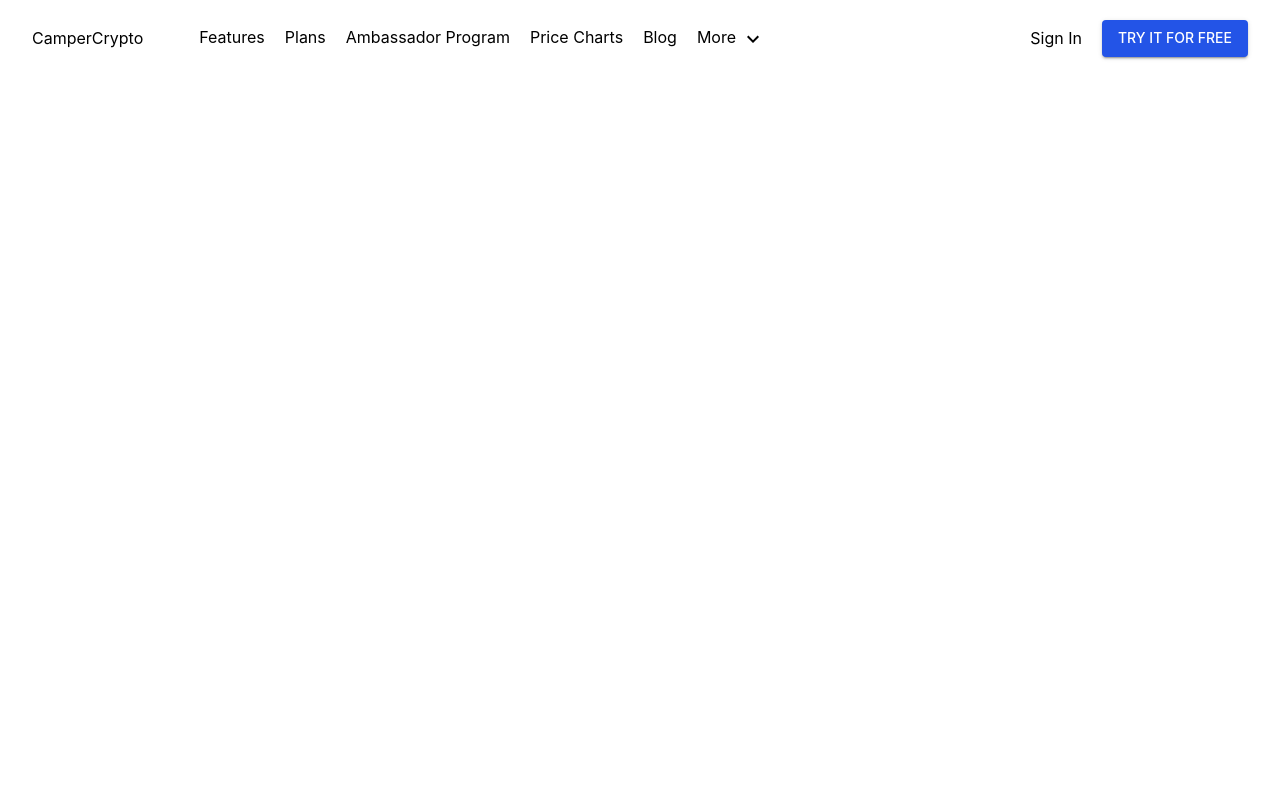
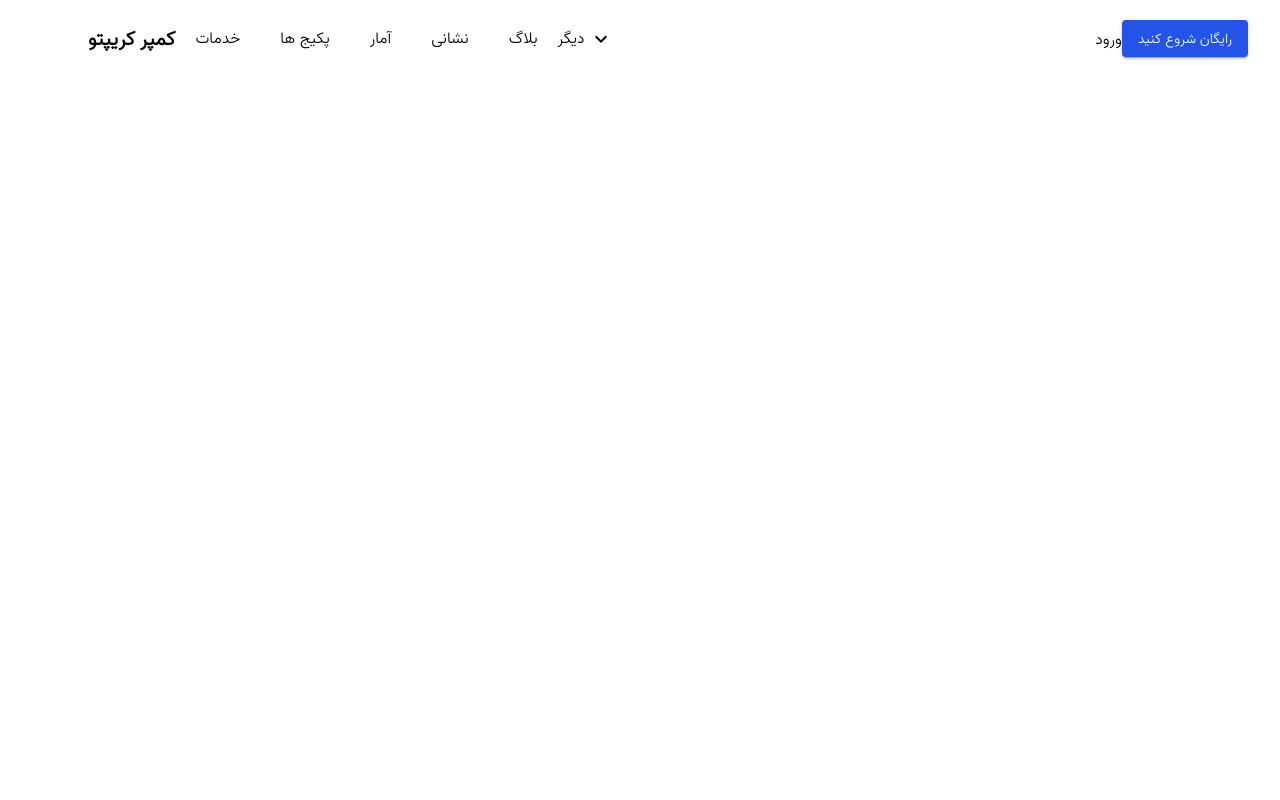
Before and after one commit to SecretKeeper/CamperCrypto, a Next.js app: page / in a window 1280 px wide. Shown: the top 800 px of the page. Built offline with nearby package versions, Linux system fonts and the light colour scheme.

Commit message:
make rtl and persian

```diff
--- a/components/nav/authActions.tsx
+++ b/components/nav/authActions.tsx
@@ -3,11 +3,11 @@ import { MUITheme } from "@/utilities";
 
 const AuthActions = (): JSX.Element => (
 	<ThemeProvider theme={MUITheme}>
-		<div className="flex flex-grow items-center justify-end">
-			<div className="hover:cursor-pointer hover:text-blue-accent mr-5">
-				Sign In
+		<div className="rtl flex flex-grow items-center justify-end">
+			<div className="hover:cursor-pointer hover:text-blue-accent ml-5">
+				ورود
 			</div>
-			<Button variant="contained">Try it for free</Button>
+			<Button variant="contained">رایگان شروع کنید</Button>
 		</div>
 	</ThemeProvider>
 );
--- a/components/nav/logo.tsx
+++ b/components/nav/logo.tsx
@@ -1,3 +1,5 @@
-const Logo = (): JSX.Element => <div className="mr-14">CamperCrypto</div>;
+const Logo = (): JSX.Element => (
+	<h1 className="font-bold text-xl ml-14">کمپر کریپتو</h1>
+);
 
 export default Logo;
--- a/components/nav/menu.tsx
+++ b/components/nav/menu.tsx
@@ -9,15 +9,15 @@ type MenuType = { [key: string]: string | MenuType };
 const MenuC = (): JSX.Element => {
 	// i am going to create dynamic menu parser to add and remove with convenience
 	const navso = {
-		features: "Features",
-		plans: "Plans",
-		ambassador: "Ambassador Program",
-		priceCharts: "Price Charts",
-		blog: "Blog",
-		more: {
-			one: "One",
-			two: "Two",
-			three: "Three",
+		features: "خدمات",
+		plans: "پکیج ها",
+		ambassador: "آمار",
+		priceCharts: "نشانی",
+		blog: "بلاگ",
+		دیگر: {
+			one: "تست یک",
+			two: "تست دو",
+			three: "تست سه",
 		},
 	};
 
@@ -39,7 +39,7 @@ const MenuC = (): JSX.Element => {
 				return (
 					<li
 						key={key}
-						className="hover:cursor-pointer hover:text-blue-accent mr-5"
+						className="hover:cursor-pointer hover:text-blue-accent mx-5"
 					>
 						{menu[key].toString()}
 					</li>
@@ -72,7 +72,7 @@ const MenuC = (): JSX.Element => {
 
 	return (
 		<menu className="flex">
-			<ul className="flex list-none">{parseMenus(navso)}</ul>
+			<ul className="rtl flex list-none">{parseMenus(navso)}</ul>
 		</menu>
 	);
 };
--- a/components/nav/nav.tsx
+++ b/components/nav/nav.tsx
@@ -3,7 +3,7 @@ import Logo from "./logo";
 import MenuC from "./menu";
 
 const Navigation = (): JSX.Element => (
-	<div className="container flex items-center mx-auto py-5">
+	<div className="rtl container flex items-center mx-auto py-5">
 		<Logo />
 		<MenuC />
 		<AuthActions />
```
